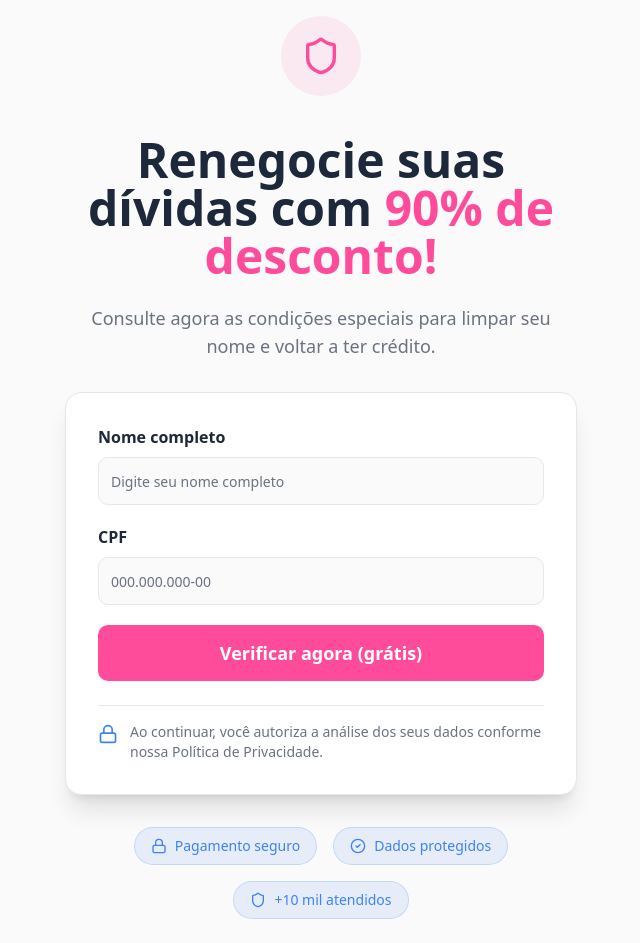
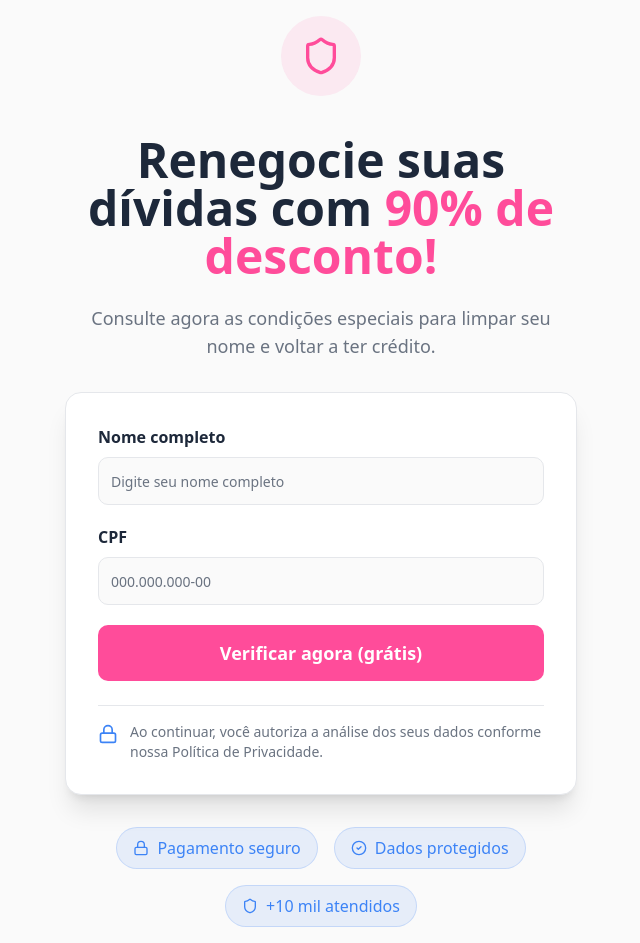
Before and after one commit to pedrocostaflamengo-commits/first-impressions-matter, a React (Vite) app: page / in a window 1280 px wide. Shown: the whole page, without its empty margins (319-959 px from the left). Built offline with nearby package versions, Linux system fonts and the light colour scheme; the HTML template or start-up script is replaced by a standard one.

Commit message:
Update TrustBadge.tsx

```diff
--- a/src/components/TrustBadge.tsx
+++ b/src/components/TrustBadge.tsx
@@ -20,7 +20,8 @@ export const TrustBadge = ({ variant = "security", text, className }: TrustBadge
     <div className={cn(
       "inline-flex items-center gap-2 px-4 py-2 rounded-full",
       "bg-secondary/10 border border-secondary/20",
-      "text-sm font-medium text-secondary",
+      // ALTERADO: Adicionado md:text-base para proporção
+      "text-sm md:text-base font-medium text-secondary",
       className
     )}>
       <Icon className="w-4 h-4" />
```
